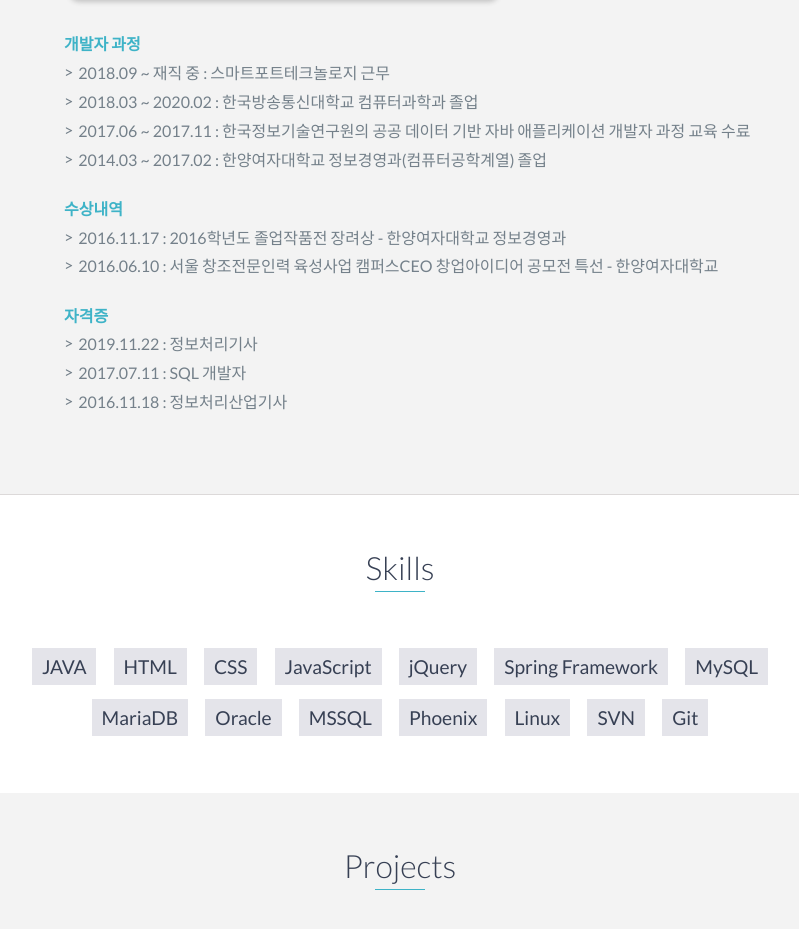
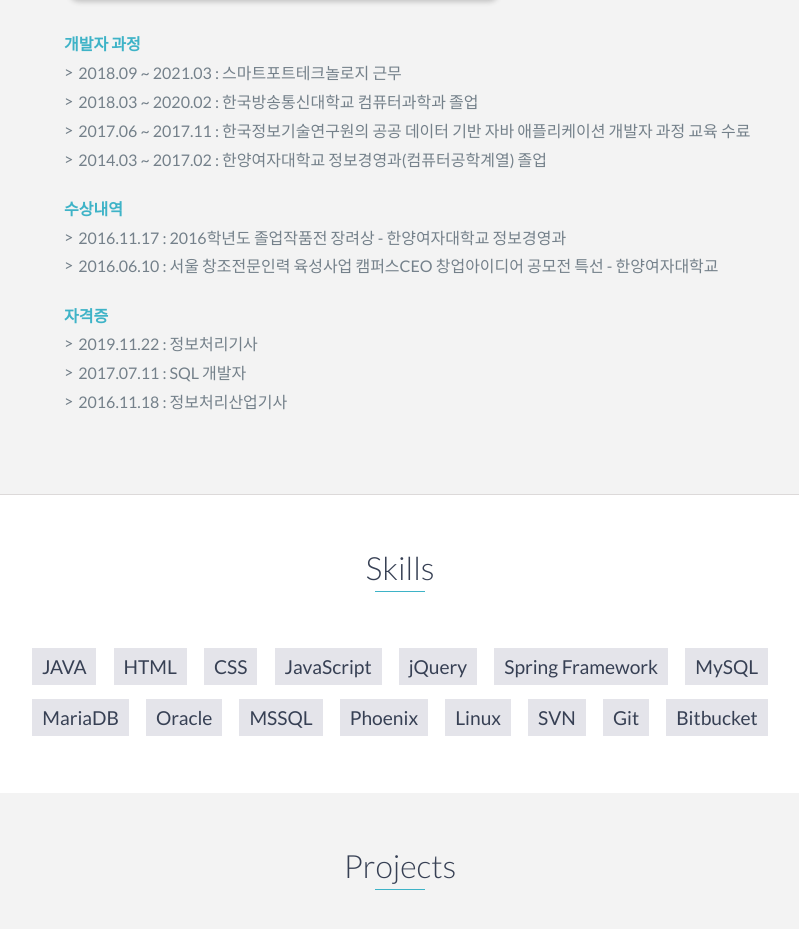
Before and after one commit to BaekYeRin/BaekYeRin.github.io, a website: page index.html in a window 1280 px wide. Shown: the part 1108-2037 px from the top of the page, without its empty margins (240-1039 px from the left). Drawn offline with nearby package versions, Linux system fonts and the light colour scheme.

Commit message:
Update index.html

```diff
--- a/index.html
+++ b/index.html
@@ -102,7 +102,7 @@
 					<div class="about-list" style="display: inline-block;">
 						<h4>개발자 과정</h4>
 						<ul>
-							<li>2018.09 ~ 재직 중 : 스마트포트테크놀로지 근무</li>
+							<li>2018.09 ~ 2021.03 : 스마트포트테크놀로지 근무</li>
 							<li>2018.03 ~ 2020.02 : 한국방송통신대학교 컴퓨터과학과 졸업</li>
 							<li>2017.06 ~ 2017.11 : 한국정보기술연구원의 공공 데이터 기반 자바 애플리케이션 개발자 과정 교육 수료</li>
 							<li>2014.03 ~ 2017.02 : 한양여자대학교 정보경영과(컴퓨터공학계열) 졸업</li>
@@ -175,6 +175,7 @@
 			<li>Linux</li>
 			<li>SVN</li>
 			<li>Git</li>
+			<li>Bitbucket</li>
         </ul>
     </div>
     <!-- End #skills -->
```
